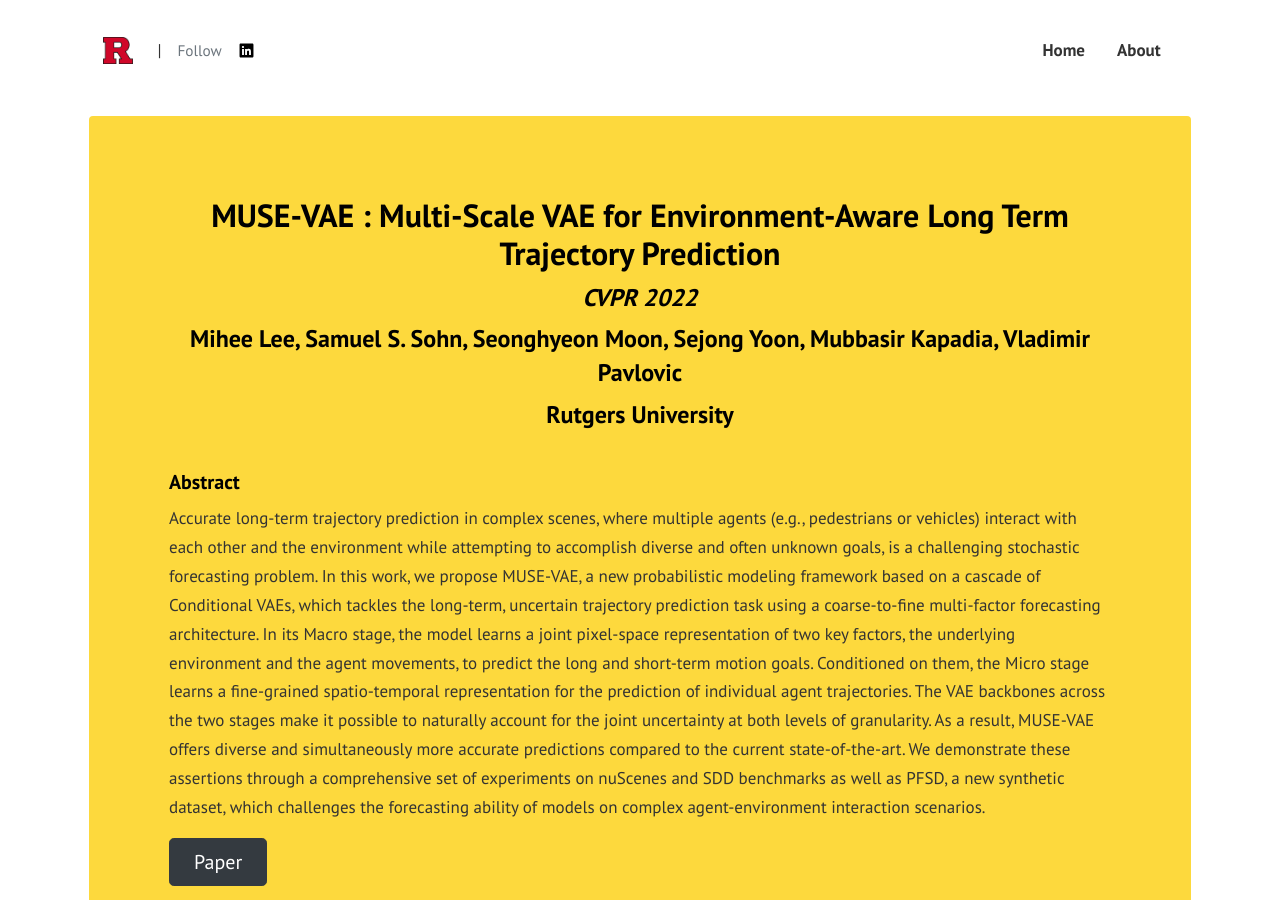
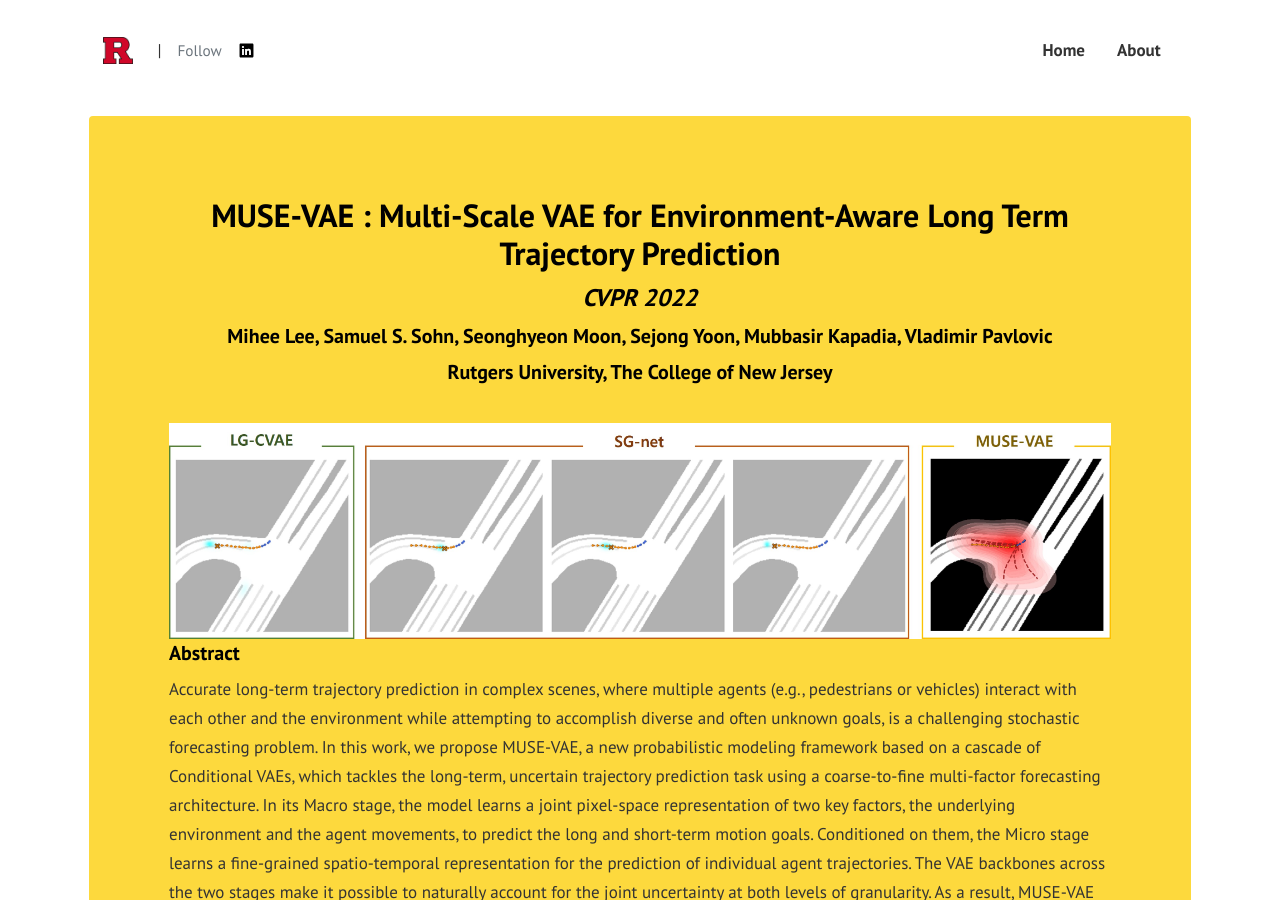
Before and after one commit to ml1323/MUSE-VAE, a Jekyll site: the page built from index.html, in a window 1280 px wide and 900 px high. Built offline with Jekyll 4.4.1, drawn with Linux system fonts in a browser that asks for light colours; the list of posts is cut into pages by our own code.

Commit message:
add new intro img

```diff
--- a/_config.yml
+++ b/_config.yml
@@ -35,7 +35,7 @@ authors:
 
 # Social
 social:
-  linkedin: "https://www.linkedin.com/in/mihee-lee-11463a131/"
+#  linkedin: "https://www.linkedin.com/in/mihee-lee-11463a131/"
   #instagram: https://www.instagram.com/bootstrapstarter/
   #facebook: https://www.facebook.com/bootstrapstartercom-346329609045284
   #twitter: https://twitter.com/bstartercom
--- a/index.html
+++ b/index.html
@@ -14,25 +14,38 @@ background: '/img/bg-index.jpg'
       <!--<p class="lead mb-4">Multi-Scale VAE for Environment-Aware Long Term Trajectory Prediction</p>-->
       <!--<a href="https://arxiv.org/abs/2201.07189" class="btn btn-dark text-white px-5 btn-lg">Paper</a>-->
     <!--</div>-->
+    <!--<div class="text-center mx-auto mb-5 col-sm-8">-->
     <div class="col-md-12">
       <center>
       <h2 id="muse-vae--multi-scale-vae-for-environment-aware-long-term-trajectory-prediction">MUSE-VAE : Multi-Scale VAE for Environment-Aware Long Term Trajectory Prediction</h2>
       <h4><em>CVPR 2022</em></h4>
-      <h4>Mihee Lee, Samuel S. Sohn, Seonghyeon Moon, Sejong Yoon, Mubbasir Kapadia, Vladimir Pavlovic</h4>
-      <h4>Rutgers University</h4>
+      <h5>Mihee Lee, Samuel S. Sohn, Seonghyeon Moon, Sejong Yoon, Mubbasir Kapadia, Vladimir Pavlovic</h5>
+      <h5>Rutgers University, The College of New Jersey</h5>
       </center>
       <br>
 
+      <img class="intro" height="500" src="{{site.baseurl}}/assets/images/web_intro.jpg">
       <h5>Abstract</h5>
       <p>Accurate long-term trajectory prediction in complex scenes, where multiple agents (e.g., pedestrians or vehicles) interact with each other and the environment while attempting to accomplish diverse and often unknown goals, is a challenging stochastic forecasting problem. In this work, we propose MUSE-VAE, a new probabilistic modeling framework based on a cascade of Conditional VAEs, which tackles the long-term, uncertain trajectory prediction task using a coarse-to-fine multi-factor forecasting architecture. In its Macro stage, the model learns a joint pixel-space representation of two key factors, the underlying environment and the agent movements, to predict the long and short-term motion goals. Conditioned on them, the Micro stage learns a fine-grained spatio-temporal representation for the prediction of individual agent trajectories. The VAE backbones across the two stages make it possible to naturally account for the joint uncertainty at both levels of granularity. As a result, MUSE-VAE offers diverse and simultaneously more accurate predictions compared to the current state-of-the-art. We demonstrate these assertions through a comprehensive set of experiments on nuScenes and SDD benchmarks as well as PFSD, a new synthetic dataset, which challenges the forecasting ability of models on complex agent-environment interaction scenarios.</p>
 
       <a href="https://arxiv.org/abs/2201.07189.pdf" class="btn btn-dark text-white px-4 btn-lg">Paper</a>
+
       <!--<p><a href="https://arxiv.org/pdf/2201.07189.pdf">Paper</a></p>-->
 
     </div>
 
+    <!--<div class="col-md-4 text-right pl-0 pl-lg-4">-->
+      <!--<img class="intro" height="500" src="{{site.baseurl}}/assets/images/intro.jpg">-->
+    <!--</div>-->
   </div>
 </div>
+
+
+<div class="text-center mx-auto mb-5 col-sm-10">
+  <img class="featured-image text-center mx-auto rounded" src="/muse2/assets/images/arch.jpg" alt="About">
+</div>
+
+
 {% endif %}
 
 <!-- Featured
```
Also changed, not shown: assets/images/web_intro.jpg (added), 1 other file.
